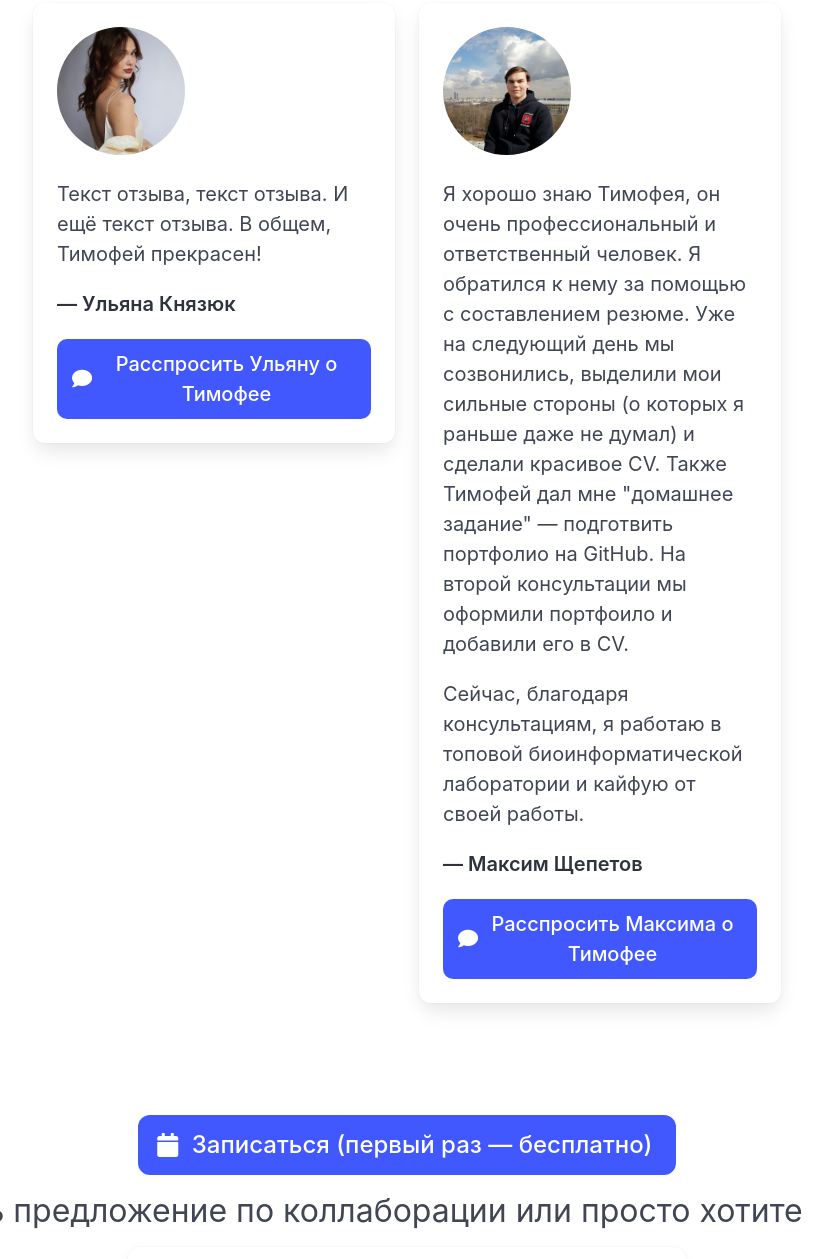
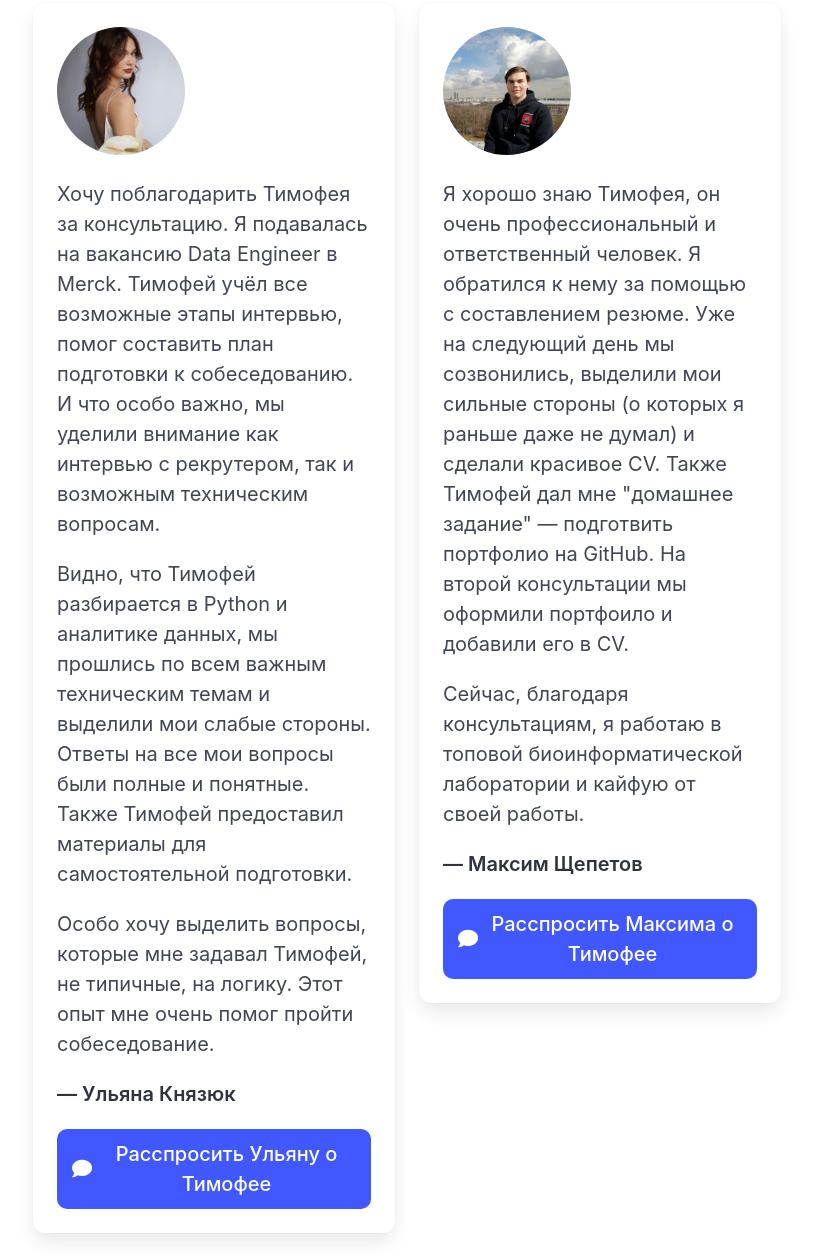
Before and after one commit to dreamtim1/dreamtim1.github.io, a plain HTML site: page index.html in a window 1280 px wide. Shown: the part 3147-4406 px from the top of the page, without its empty margins (233-1046 px from the left). Drawn offline with Linux system fonts and the light colour scheme.

Commit message:
Added review

```diff
--- a/index.html
+++ b/index.html
@@ -313,8 +313,19 @@
               </div>
               <div class="content">
                 <p>
-                  Текст отзыва, текст отзыва. И ещё текст отзыва. В общем,
-                  Тимофей прекрасен!
+                  Хочу поблагодарить Тимофея за консультацию.
+                  Я подавалась на вакансию Data Engineer в Merck.
+                  Тимофей учёл все возможные этапы интервью, помог составить план подготовки к собеседованию.
+                  И что особо важно, мы уделили внимание как интервью с рекрутером, так и возможным техническим вопросам.
+                </p>
+                <p>
+                  Видно, что Тимофей разбирается в Python и аналитике данных, мы прошлись по всем важным техническим темам и выделили мои слабые стороны.
+                  Ответы на все мои вопросы были полные и понятные.
+                  Также Тимофей предоставил материалы для самостоятельной подготовки.
+                </p>
+                <p>
+                  Особо хочу выделить вопросы, которые мне задавал Тимофей, не типичные, на логику.
+                  Этот опыт мне очень помог пройти собеседование.
                 </p>
                 <p>
                   <strong>— Ульяна Князюк</strong>
```
